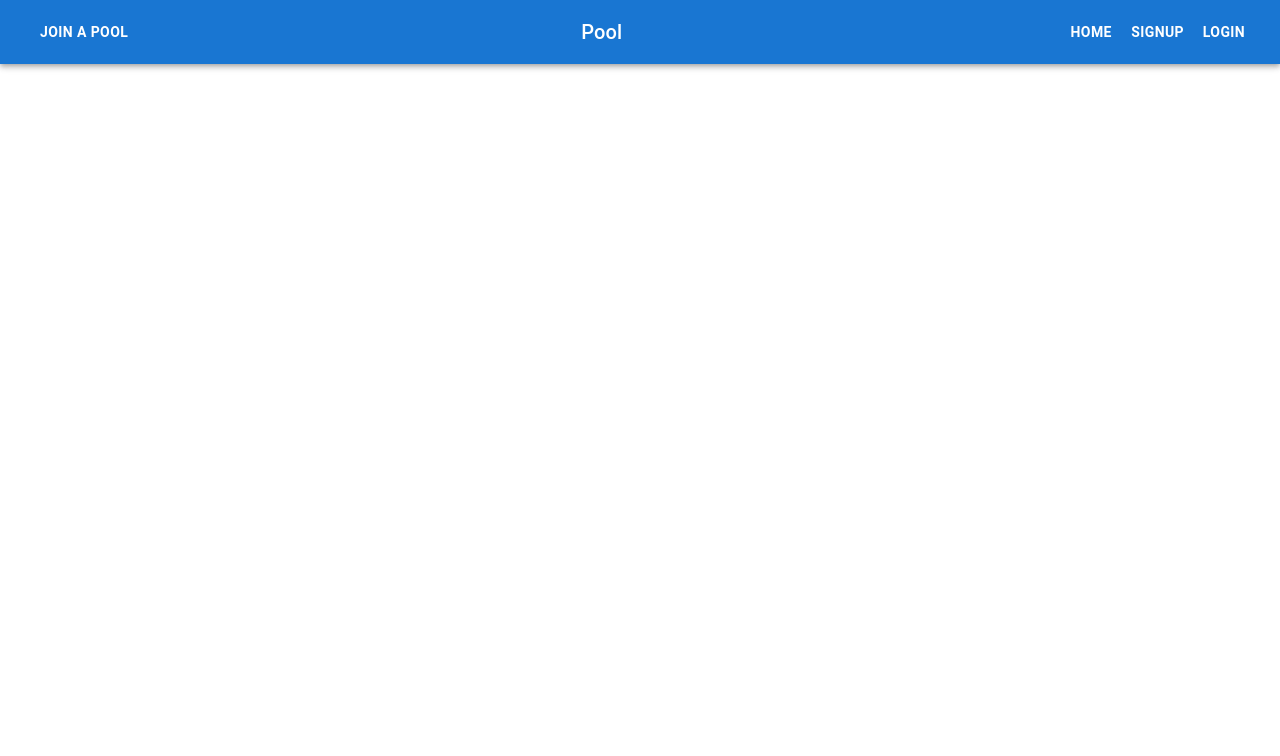
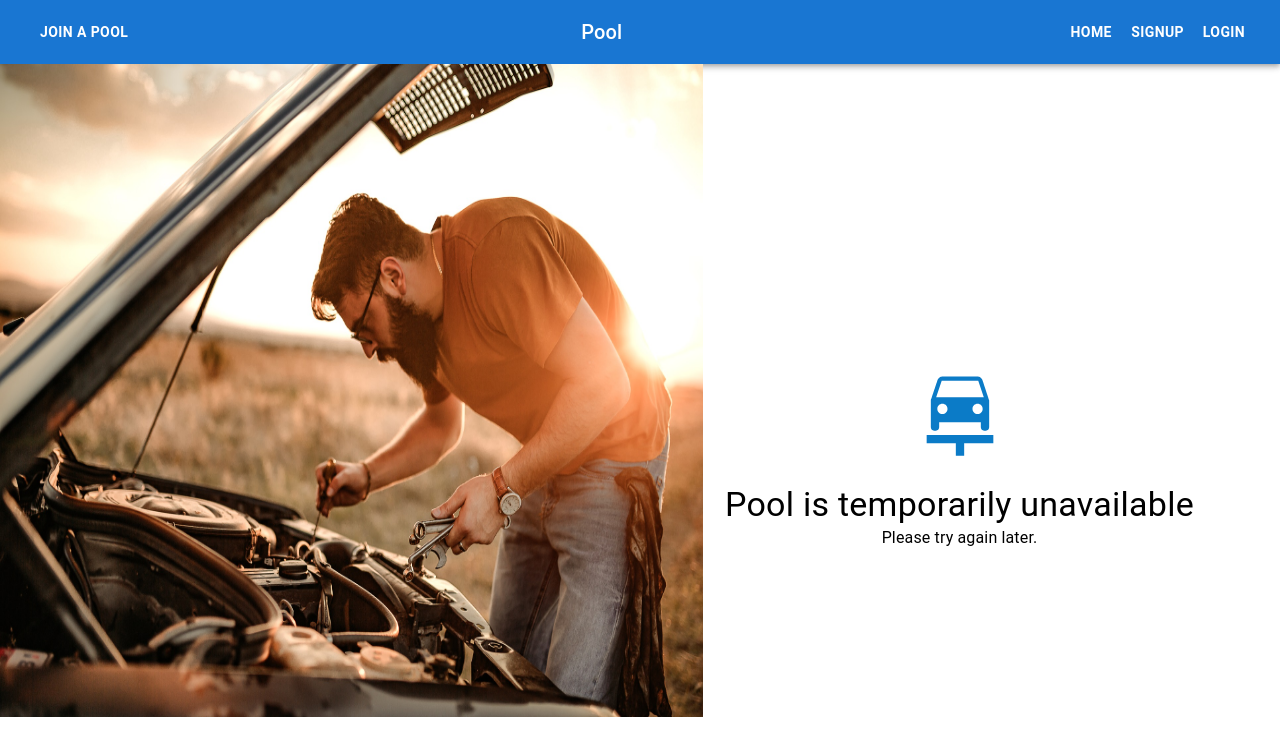
Before and after one commit to nexusstar12/CarpoolApp, a React (Create React App) app in the folder appfrontend/: page /down in a window 1280 px wide. Shown: the top 756 px of the page. Built offline with nearby package versions, Linux system fonts and the light colour scheme; no server answers.

Commit message:
New Outage Page

```diff
--- a/appfrontend/src/App.js
+++ b/appfrontend/src/App.js
@@ -8,6 +8,7 @@ import DriverProfilePage from "./pages/DriverProfilePage";
 import ListPoolPage from "./pages/ListPoolPage";
 import ListCrewPage from "./pages/ListCrewPage";
 import TermsAndConditions from "./pages/TermsAndConditions";
+import OutagePage from "./pages/OutagePage";
 import { BrowserRouter as Router, Route, Routes } from "react-router-dom";
 import Bar from "./components/Bar";
 
@@ -35,6 +36,7 @@ function App() {
             <Route path="/driver-profile" element={<DriverProfilePage />} />
             <Route path="/my-pools" element={<ListPoolPage />} />
             <Route path="/my-crews" element={<ListCrewPage />} />
+            <Route path="/down" element={<OutagePage />} />
           </Routes>
         </Router>
       </div>
--- /dev/null
+++ b/appfrontend/src/pages/OutagePage.js
@@ -0,0 +1,22 @@
+import React from "react";
+import CarRepairIcon from "@mui/icons-material/CarRepair";
+import { Typography } from "@mui/material";
+
+const OutagePage = () => (
+  <div style={{ display: "flex" }}>
+    <div style={{ flex: 1 }}>
+      <img
+        src="outage_page_image.jpg"
+        style={{ width: "110%", height: "130%" }}
+        alt="Car under repair"
+      />
+    </div>
+    <div style={{ flex: 1, padding: "300px 1px 16px", textAlign: "center" }}>
+      <CarRepairIcon style={{ fontSize: 100, marginBottom: "16px", color: "#0b7bc7" }} />
+      <Typography variant="h4">Pool is temporarily unavailable</Typography>
+      <Typography variant="body1">Please try again later.</Typography>
+    </div>
+  </div>
+);
+
+export default OutagePage;
```
Also changed, not shown: appfrontend/public/outage_page_image.jpg (added).
